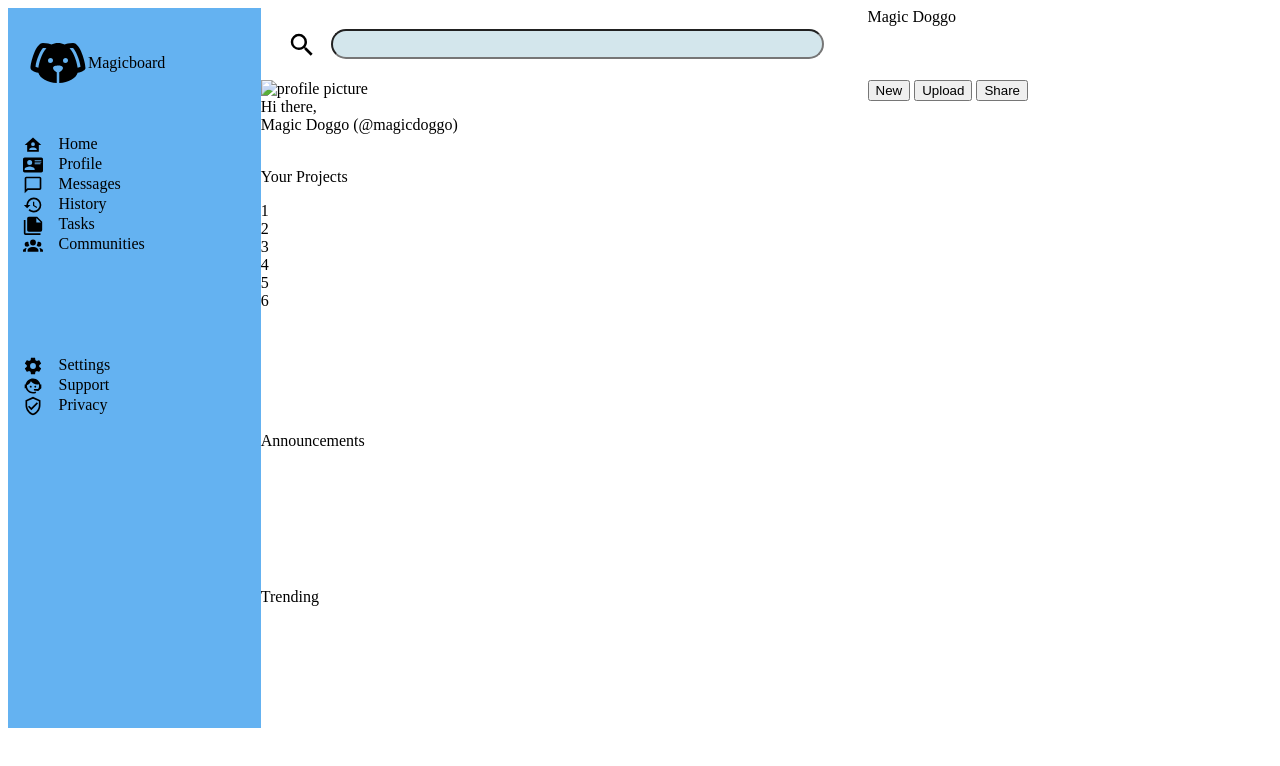
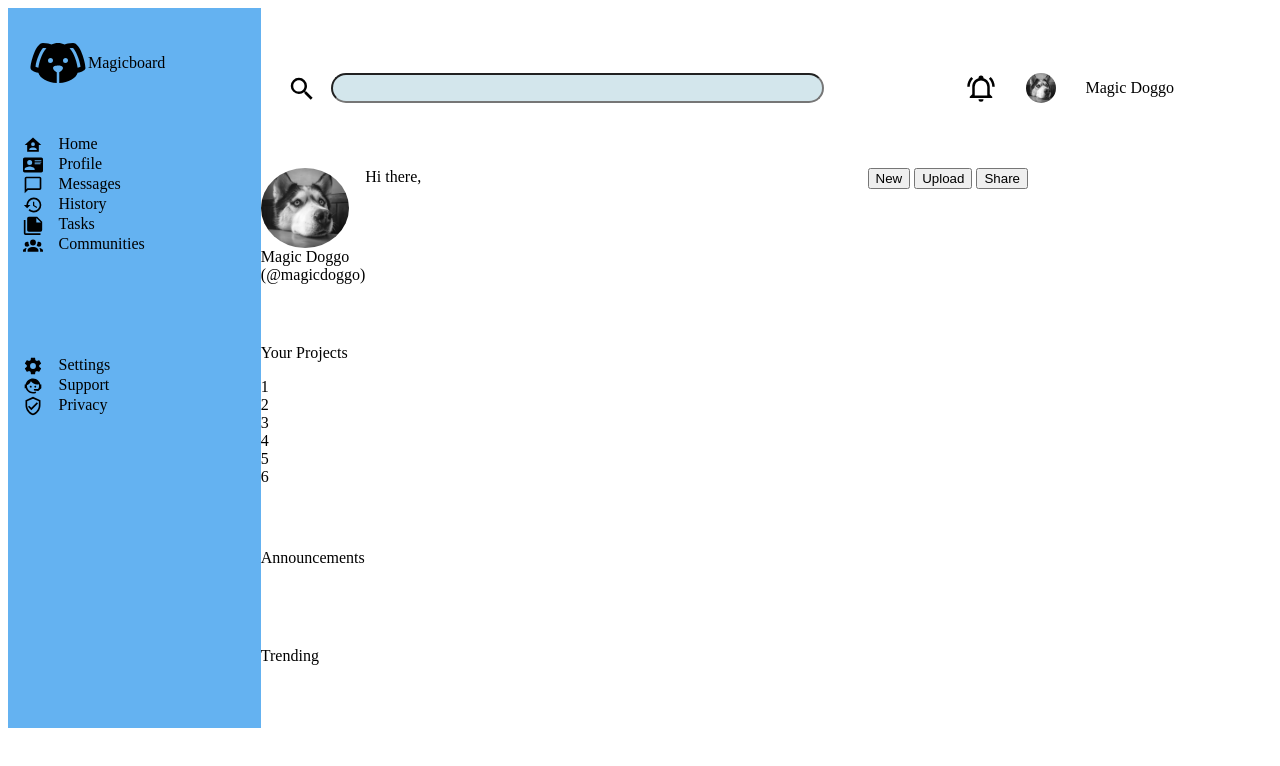
Before and after one commit to magic-doggo/project-admin-dashboard, a plain HTML site: page index.html in a window 1280 px wide. Drawn offline with Linux system fonts and the light colour scheme.

Commit message:
Add dog profile picture icons and align bell profile

```diff
--- a/index.html
+++ b/index.html
@@ -68,9 +68,13 @@
                 <input type="text" class="search-input">
 
             </div>
-            <div class="bell-profile">Magic Doggo</div>
+            <div class="bell-profile">
+                <img src="images/bell-ring-outline.svg" alt="image of bell ringing for notifications">
+                <img src="images/husky cropped.png" class="husky" alt="small profile photo of a hysky">
+                <div>Magic Doggo</div>
+            </div>
             <div class="greeting">
-                <img src="" alt="profile picture">
+                <img src="images/husky cropped.png" class="husky" alt="profile picture bigger">
                 <div class="hi">Hi there,</div>
                 <div class="name-and-tag">Magic Doggo (@magicdoggo)</div>
             </div>
--- a/styles.css
+++ b/styles.css
@@ -94,6 +94,34 @@ li > img {
     height: 30px;
 }
 
+.bell-profile {
+    display: flex;
+    grid-template-columns: 2fr 2fr 3fr;
+    align-items: center;
+    justify-content: center;
+    gap: 30px;
+}
+
+.bell-profile > img {
+    height: 30px;
+    width: 30px;
+    justify-self: center;
+}
+
+.husky {
+    border-radius: 50%;
+}
+
+.greeting > img {
+    height: 80px;
+}
+
+.greeting {
+    display: grid;
+    grid-template-columns: 1fr 5fr;
+    grid-template-rows: 1fr 1fr;
+}
+
 .main {
     display: grid;
     grid-column: 2 / 3;
```
Also changed, not shown: images/husky cropped.png (added).
